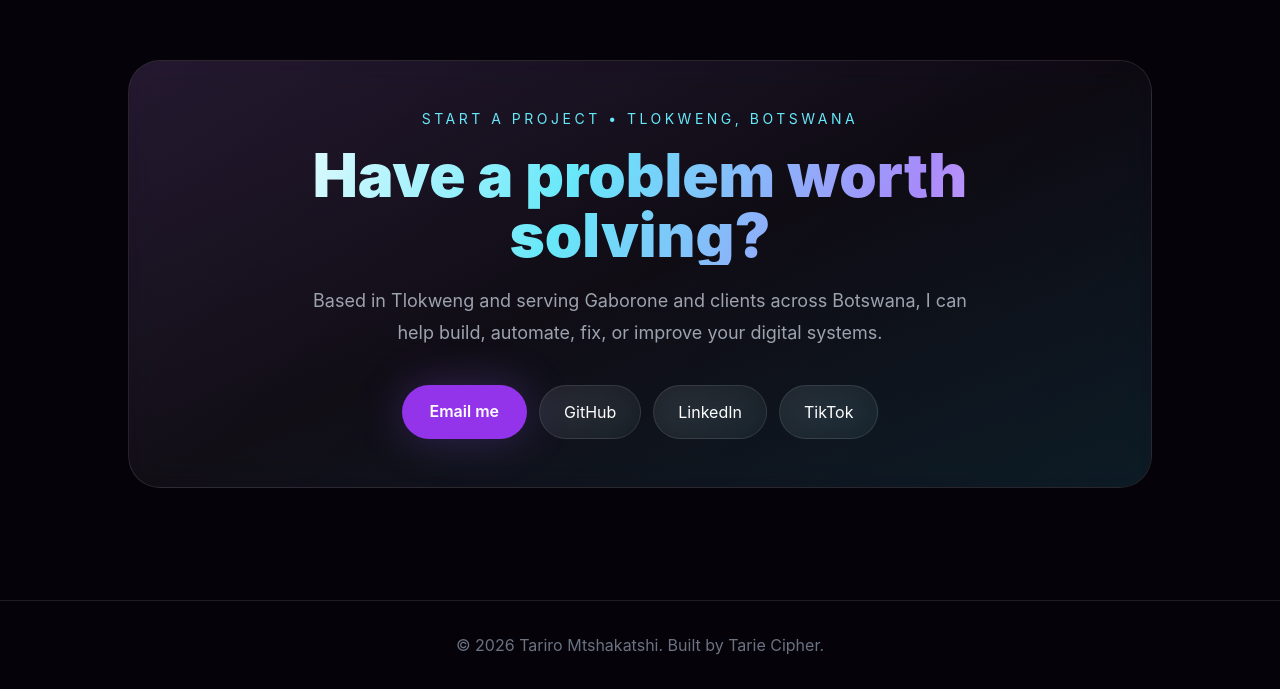
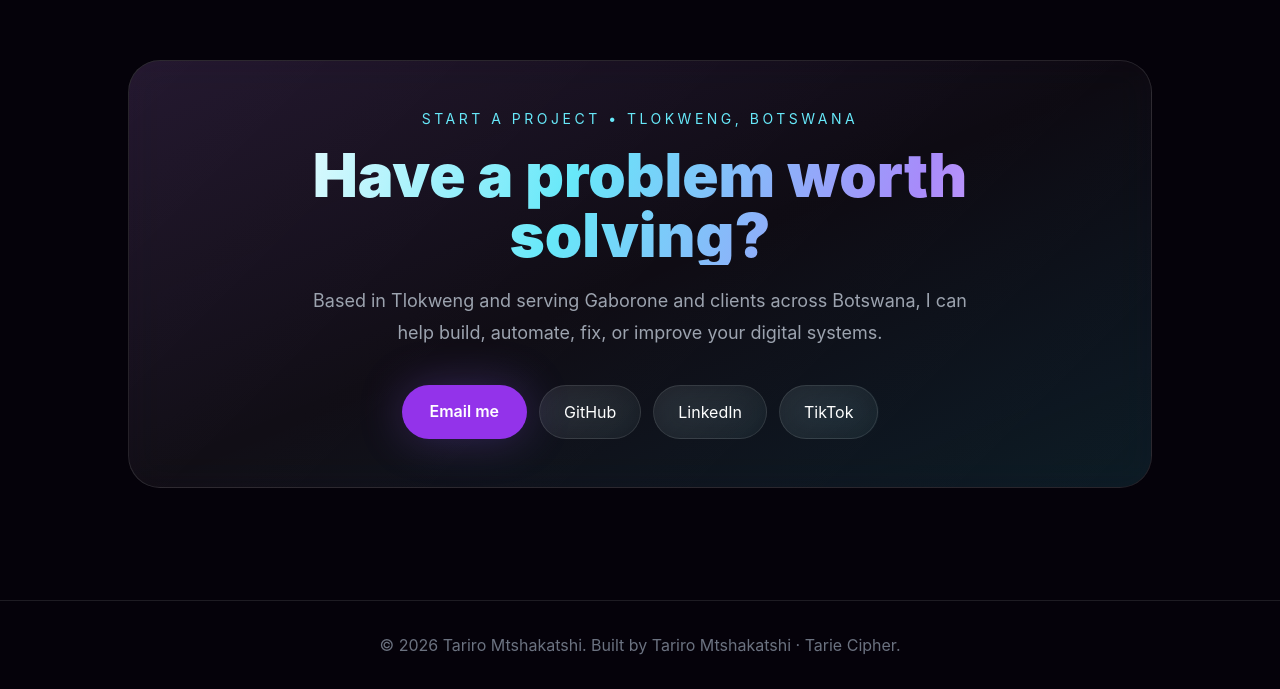
Before and after one commit to tarieciphertech/cypher-portfolio, a React (Vite) app: page / in a window 1280 px wide. Shown: the part 5137-5826 px from the top of the page. Built offline with nearby package versions, Linux system fonts and the light colour scheme.

Commit message:
Use Tariro Mtshakatshi as primary portfolio identity

```diff
--- a/src/components/Footer.jsx
+++ b/src/components/Footer.jsx
@@ -3,7 +3,7 @@ import { profile } from "../data/profile";
 export default function Footer() {
   return (
     <footer className="py-8 text-center text-gray-500 border-t border-white/10">
-      © {new Date().getFullYear()} {profile.brand}. Built by Tarie Cipher.
+      © {new Date().getFullYear()} {profile.name}. Built by {profile.name} · {profile.alias}.
     </footer>
   );
 }
```
